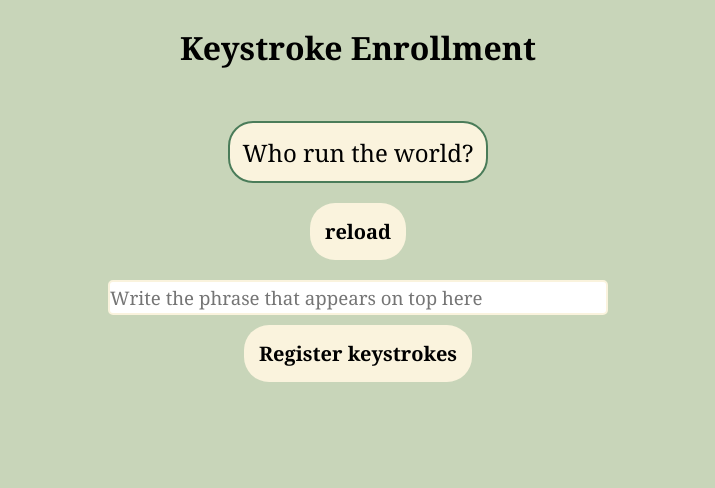
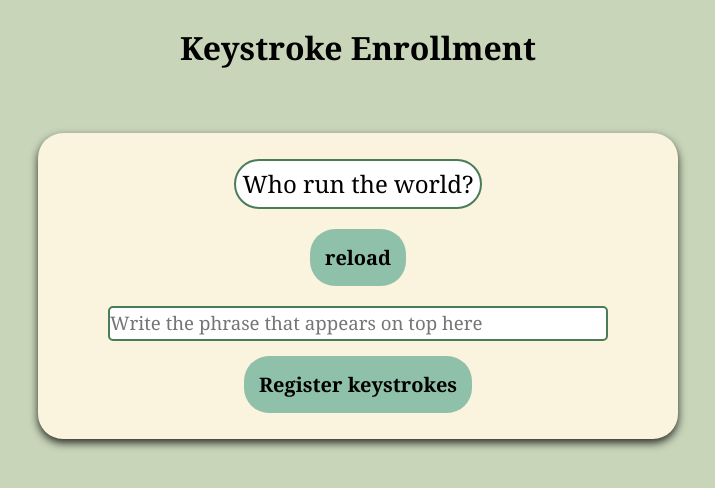
Before and after one commit to Tommaso-Sgroi/keystrokes-recognition-webapi, a SvelteKit app in the folder demo-app/: page /insert-phrases in a window 1280 px wide. Shown: the top 488 px of the page, without its empty margins (282-997 px from the left). Built offline with nearby package versions, Linux system fonts and the light colour scheme.

Commit message:
navigation and resizing

```diff
--- a/demo-app/src/app.html
+++ b/demo-app/src/app.html
@@ -32,32 +32,49 @@
 <style>
 	/*fix resizing on very width-small screens*/
 	@media only screen and (max-width: 900px) {
+	/*
     .container.profile {
 		font-size: small;
+    }
 
-    }
 	.button{
 		transform: scale(0.8)
 	}
+
 	.button:hover{
 		transform: scale(0.9);
 	}
-	p{
+
+	p,h2{
 		font-size: small;
 	}
+	*/
+	.phrasebox{
+		transform:scale(0.6);
+	}
+
+
 }
 	@media only screen and (max-width: 700px) {
+	/*
     .container.profile {
         font-size: x-small;
     }
+
 	.button{
-		transform: scale(0.5)
+		transform: scale(0.6)
 	}
+
 	.button:hover{
-		transform: scale(0.6);
+		transform: scale(0.7);
 	}
-	p{
+
+	p,h2{
 		font-size: x-small;
+	}
+	*/
+	.phrasebox{
+		transform:scale(0.45);
 	}
 
 }
@@ -83,10 +100,14 @@
 		padding-top: 2%;
 		font-size: xx-large;
 	}
+
 	.bigcard{
-		margin:70px;
+		margin-top:5%;
+		margin-left: 10%;
+		margin-right: 10%;
 		background-color: #FAF3DD;
 		box-shadow: 0 4px 8px 0 rgba(0, 0, 0, 0.787);
+		box-sizing: border;
 		height:auto;
 		width:auto;
 		border-radius: 25px;
@@ -105,26 +126,28 @@
 	}
 
 	.tab1cards {
-		display: flex;
-		flex-direction: row;
+		display: grid;
+  		grid-template-columns: repeat(auto-fit,minmax(160px, 1fr));
 		padding: 50px;
 		text-align: center;
-		display: "";
+		justify-content: center;
 	}
+
 
 	.container.profile:hover{
 		box-shadow: 0 4px 8px 0 rgba(0,0,0,0.2);
 		border-radius: 5%;
 		transform: scale(1.05);
 	}
+
 	.container.profile{
 		position: relative;
 		margin:2%;
 	}
 
 	.avatar{
-		width: 70%;
-		height: 70%;
+		max-width: 70%;
+		max-height: 70%;
 	}
 
 	.button{
@@ -136,6 +159,8 @@
 		display: inline-block;
 		font-size: 16px;
 		border: none;
+		margin-left:5px;
+		margin-right: 5px;
 	}
 
 	.button:hover{
@@ -147,10 +172,5 @@
     	padding:15px;
   	}
 
-	input{
-		margin-bottom: 10px;
-		width:100px;
-		height:30px;
-		font-size: 16px;
-	}
+
 </style>
--- a/demo-app/src/routes/insert-phrases/+page.svelte
+++ b/demo-app/src/routes/insert-phrases/+page.svelte
@@ -1,15 +1,16 @@
 <div class="title"><h4>Keystroke Enrollment</h4></div>
 
-<div class="container">
+<div class = "bigcard phrases">
+<div class="container phrases">
     <div class="container phrase">
         {#if displayPhrase}
         <h2>{displayPhrase}</h2>
         {/if}
     </div>
-    <button class="button" on:click={appendRandomPhrase}>reload</button>
+    <button class="button phrase" on:click={appendRandomPhrase}>reload</button>
     <form>
       <label>
-        <input
+        <input class="phrasebox"
           required
           type="text"
           placeholder="Write the phrase that appears on top here"
@@ -17,11 +18,16 @@
       </label>
     </form>
     <div>
-        <button class="button" on:click={()=>goto("/")}>Register keystrokes</button>
+        <button class="button phrase" on:click={()=>goto("/")}>Register keystrokes</button>
     </div>
 </div>
+</div>
+<style>
 
-<style>
+.bigcard.phrases{
+    margin-right: 25%;
+    margin-left: 25%;
+}
 
 input {
     width: 500px;
@@ -30,12 +36,12 @@ input {
     line-height: 3em;
     font-size:14pt;
     border-radius: 5px;
-    border: 2px solid #FAF3DD;
-
+    border: 2px solid #4A7C59;
+    margin-bottom:15px;
 }
-.button{
+.button.phrase{
     border-radius: 25px;
-	background-color:#FAF3DD;
+	background-color:#8FC0A9;
 	color: rgb(0, 0, 0);
 	padding: 15px 15px;
 	text-align: center;
@@ -53,7 +59,7 @@ input {
 .phrase{
     border: 2px solid #4A7C59;
     border-radius: 25px;
-    background-color: #FAF3DD;
+    background-color: white;
 
 }
 h2{
--- /dev/null
+++ b/demo-app/src/routes/registration/+page.svelte
@@ -0,0 +1,39 @@
+<div class="title"><h4>Keystroke Enrollment</h4></div>
+<div class="bigcard registration">
+  <div class="container">
+
+    <form>
+      <label>
+        <h2 class="margin">Please choose a username to be identified</h2>
+        <input
+          required
+          type="text"
+          placeholder="user123"
+          v-model="username"
+        />
+      </label>
+    </form>
+
+    <h3>
+      <button class="button" on:click={()=>goto("/insert-phrases")}>Register</button>
+      <button class="button" on:click={()=>goto("/")}>Go Back</button>
+    </h3>
+  </div>
+  </div>
+  <script>
+    import {goto} from '$app/navigation';
+  </script>
+
+  <style>
+    .bigcard.registration{
+      margin-right: 20%;
+      margin-left: 20%;
+	}
+
+  input{
+		margin-bottom: 10px;
+		width:100px;
+		height:30px;
+		font-size: 16px;
+	}
+  </style>
```
Also changed, not shown: demo-app/src/routes/+page.svelte (+2 -31 lines).
